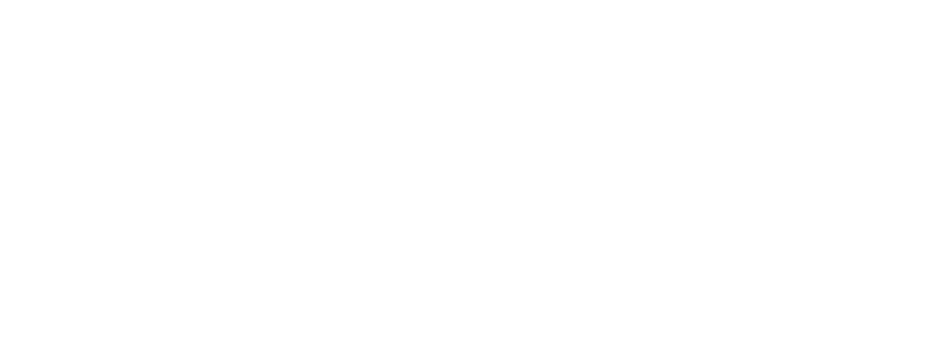
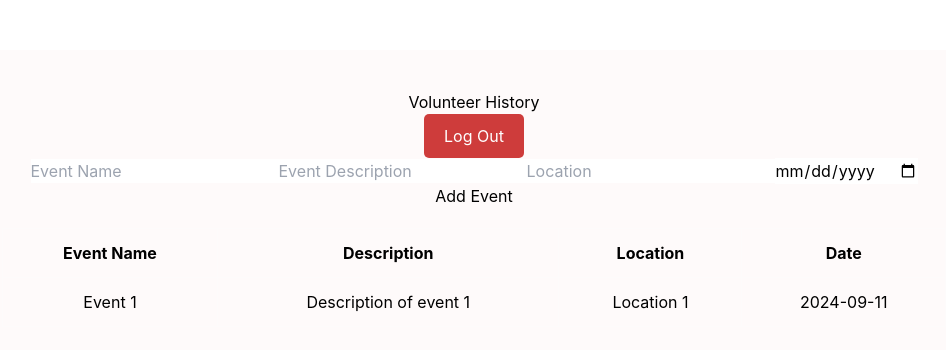
Before and after one commit to angieluvss/volunteer-fullstack, a React (Create React App) app in the folder frontend/: page /volunteer-history in a window 1280 px wide. Before the commit this address had no page. Shown: the top 350 px of the page, without its empty margins (166-1112 px from the left). Built offline with nearby package versions, Linux system fonts and the light colour scheme.

Commit message:
Trying to add my volunteer pages

```diff
--- a/frontend/src/App.js
+++ b/frontend/src/App.js
@@ -1,7 +1,10 @@
 // src/App.js
 import React from 'react';
-import { BrowserRouter as Router, Routes, Route } from 'react-router-dom';
+import { BrowserRouter as Router, Routes, Route, Navigate  } from 'react-router-dom';
+
 import EventForm from './pages/Eventform';
+import VolunteerHistory from './pages/VolunteerHistory';
+import Header from './pages/Header'
 
 function App() {
   return (
@@ -9,6 +12,11 @@ function App() {
       <Routes>
         <Route path="/" element={<Home />} />
         <Route path="/event-form" element={<EventForm />} />
+
+        <Route path="/event-form" element={<EventForm />} />
+        <Route path="/volunteer-history" element={<VolunteerHistory />} />
+        <Route path="*" element={<Navigate to="/" />} /> {/* Redirect any invalid URL to home */}
+
         {/* Add other routes here */}
       </Routes>
     </Router>
--- /dev/null
+++ b/frontend/src/pages/Header.css
@@ -0,0 +1,31 @@
+.header {
+    display: flex;
+    justify-content: space-between;
+    align-items: center;
+    background-color: #fefafa;
+    padding: 20px;
+  }
+
+  .logo {
+    display: flex;
+    align-items: center;
+    gap: 15px;
+  }
+
+  .logo img {
+    width: 50px;
+    height: 50px;
+  }
+
+  .logout-btn {
+    background-color: #ce3c3b;
+    border: none;
+    color: white;
+    padding: 10px 20px;
+    cursor: pointer;
+    border-radius: 5px;
+  }
+
+  .logout-btn:hover {
+    background-color: #ff1a1a;
+  }
--- /dev/null
+++ b/frontend/src/pages/Header.js
@@ -0,0 +1,16 @@
+import React from 'react';
+import './Header.css'; // Create a CSS file for styling
+
+function Header() {
+  return (
+    <header className="header">
+      <div className="logo">
+      <img src="/shasta.png" alt="Shasta's Coogmunity Service" />
+        <h1> Shasta’s Coogmunity Service</h1>
+      </div>
+      <button className="logout-btn">Log Out</button>
+    </header>
+  );
+}
+
+export default Header;
--- /dev/null
+++ b/frontend/src/pages/VolunteerHistory.css
@@ -0,0 +1,37 @@
+.volunteer-history-container {
+    padding: 40px;
+    text-align: center;
+    background-color: #fefafa;
+    border-radius: 20px;
+    width: 80%;
+    margin: 50px auto;
+  }
+
+  .event-table {
+    width: 100%;
+    border-collapse: collapse;
+    margin-top: 20px;
+  }
+
+  .event-table th,
+  .event-table td {
+    border: 1px solid #fdfbfb;
+    padding: 12px;
+  }
+
+  .high-urgency {
+    color: red;
+    font-weight: bold;
+  }
+
+  .low-urgency {
+    color: green;
+  }
+
+  .status-yes {
+    color: green;
+  }
+
+  .status-no {
+    color: red;
+  }
--- /dev/null
+++ b/frontend/src/pages/VolunteerHistory.js
@@ -0,0 +1,116 @@
+import React, { useState } from 'react';
+import { useNavigate } from 'react-router-dom'; // Import useNavigate from react-router-dom
+import './VolunteerHistory.css'; // CSS file for styling
+
+function VolunteerHistory() {
+  const navigate = useNavigate(); // Hook to redirect
+
+  // Sample events state, can remove if you want
+  const [events, setEvents] = useState([
+    {
+      id: 1,
+      name: 'Event 1',
+      description: 'Description of event 1',
+      location: 'Location 1',
+      date: '2024-09-11',
+    },
+  ]);
+
+  // State for the new event
+  const [newEvent, setNewEvent] = useState({
+    name: '',
+    description: '',
+    location: '',
+    date: '',
+  });
+
+  // Handle input change
+  const handleChange = (e) => {
+    setNewEvent({
+      ...newEvent,
+      [e.target.name]: e.target.value,
+    });
+  };
+
+  // Handle form submission to add new event
+  const handleSubmit = (e) => {
+    e.preventDefault();
+    setEvents([...events, { ...newEvent, id: events.length + 1 }]);
+    setNewEvent({ name: '', description: '', location: '', date: '' });
+  };
+
+  // Handle Logout
+  const handleLogout = () => {
+    // Perform any logout logic if necessary (e.g., clearing tokens, user data)
+    navigate('/'); // Redirect to the home page
+  };
+
+  return (
+    <div className="volunteer-history-container">
+      <h2>Volunteer History</h2>
+
+      {/* Logout button */}
+      <button onClick={handleLogout} className="logout-btn">
+        Log Out
+      </button>
+
+      {/* Form to add a new event */}
+      <form onSubmit={handleSubmit}>
+        <input
+          type="text"
+          name="name"
+          placeholder="Event Name"
+          value={newEvent.name}
+          onChange={handleChange}
+          required
+        />
+        <input
+          type="text"
+          name="description"
+          placeholder="Event Description"
+          value={newEvent.description}
+          onChange={handleChange}
+        />
+        <input
+          type="text"
+          name="location"
+          placeholder="Location"
+          value={newEvent.location}
+          onChange={handleChange}
+        />
+        <input
+          type="date"
+          name="date"
+          value={newEvent.date}
+          onChange={handleChange}
+          required
+        />
+        <button type="submit">Add Event</button>
+      </form>
+
+      {/* Table to display the events */}
+      <table className="event-table">
+        <thead>
+          <tr>
+            <th>Event Name</th>
+            <th>Description</th>
+            <th>Location</th>
+            <th>Date</th>
+          </tr>
+        </thead>
+        <tbody>
+          {events.map((event) => (
+            <tr key={event.id}>
+              <td>{event.name}</td>
+              <td>{event.description}</td>
+              <td>{event.location}</td>
+              <td>{event.date}</td>
+            </tr>
+          ))}
+        </tbody>
+      </table>
+    </div>
+  );
+}
+
+export default VolunteerHistory;
```
